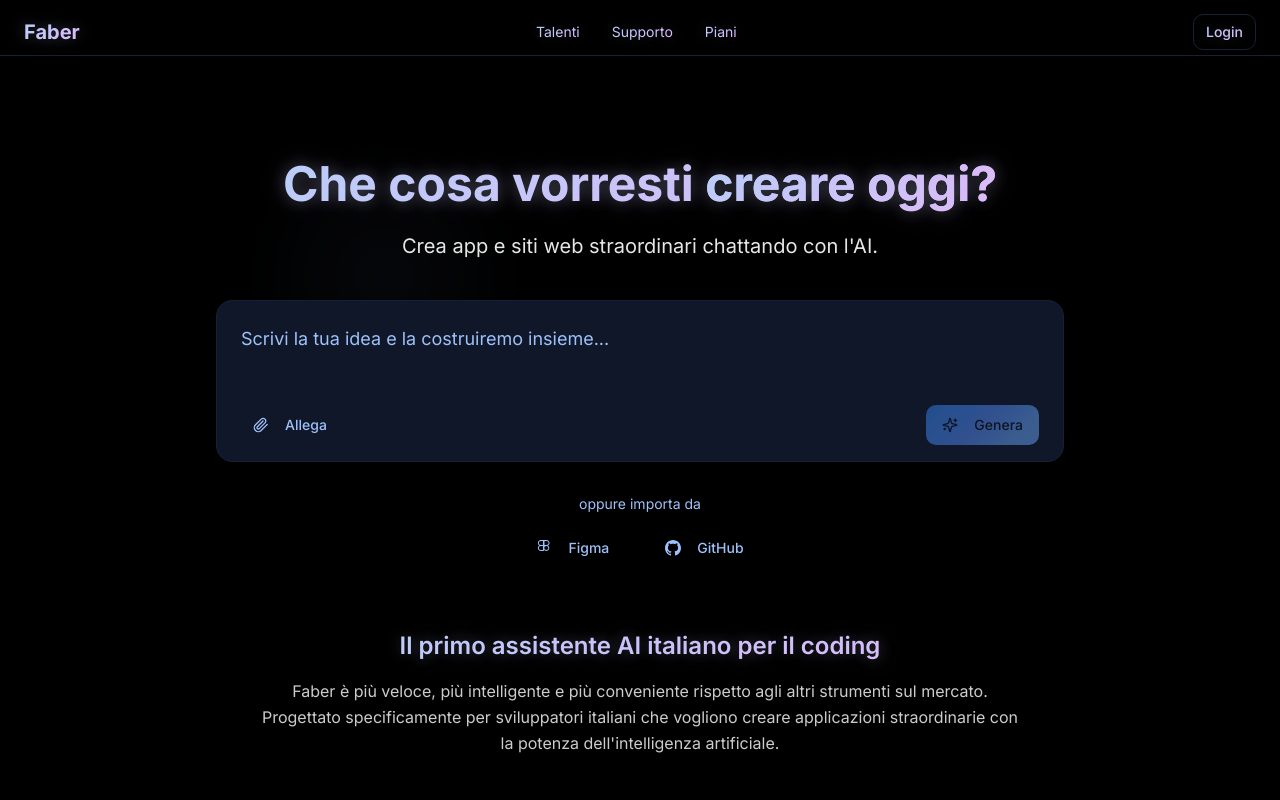
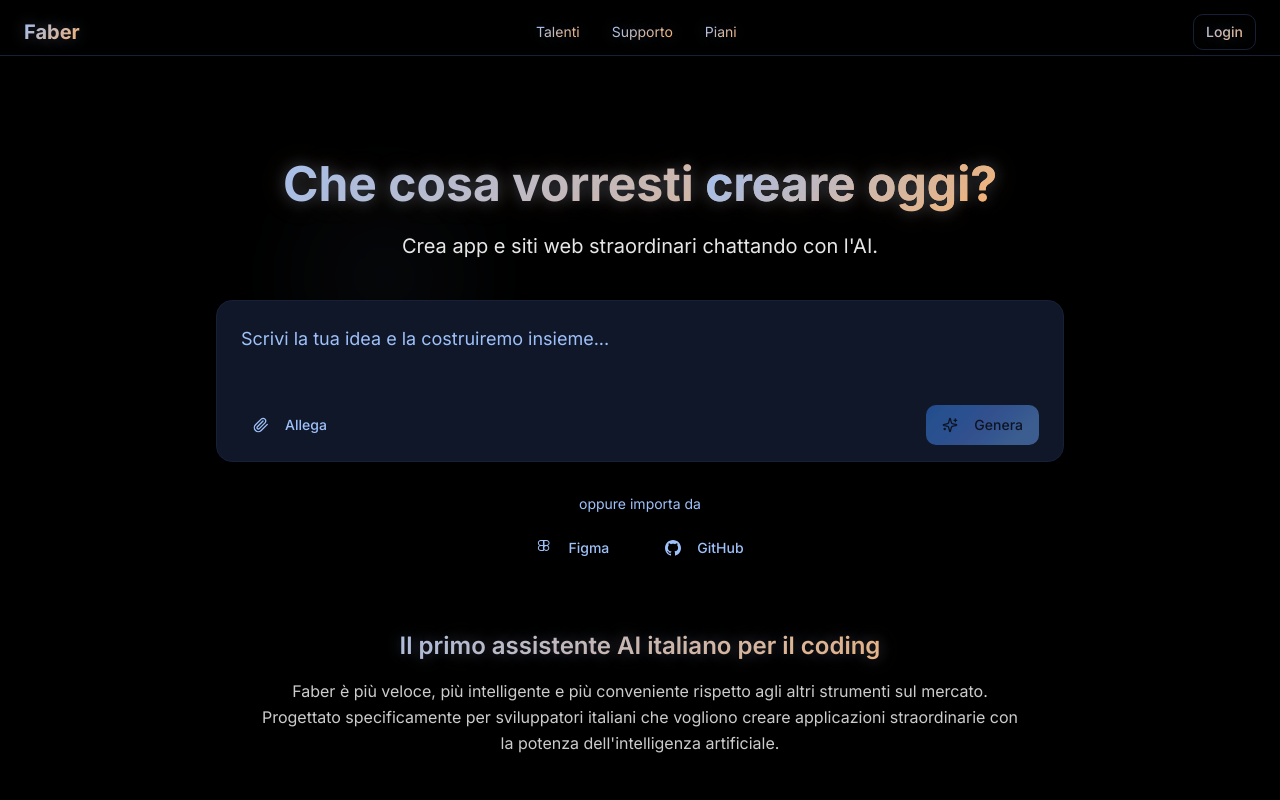
Before and after one commit to filippogiannet-dot/faber-create-flow, a React (Vite) app: page / in a window 1280 px wide. Shown: the top 800 px of the page. Built offline with nearby package versions, Linux system fonts and the light colour scheme.

Commit message:
Update text gradient to blue-orange.
Changed text gradient to be chromatic, ranging from blue to orange.
Here are the files that were edited by the AI in that message:
-edited src/index.css

```diff
--- a/src/index.css
+++ b/src/index.css
@@ -127,8 +127,8 @@ All colors MUST be HSL. */
 
     /* Apple Intelligence Style Text */
     --apple-text: linear-gradient(135deg,
-      hsl(217, 85%, 85%) 0%,
-      hsl(280, 85%, 85%) 100%);
+      hsl(217, 90%, 80%) 0%,
+      hsl(30, 100%, 70%) 100%);
 
     /* Animations */
     --transition-smooth: all 0.3s cubic-bezier(0.4, 0, 0.2, 1);
@@ -170,7 +170,7 @@ All colors MUST be HSL. */
     -webkit-background-clip: text;
     background-clip: text;
     -webkit-text-fill-color: transparent;
-    text-shadow: 0 0 15px hsl(217 85% 85% / 0.3), 0 0 30px hsl(280 85% 85% / 0.2);
+    text-shadow: 0 0 15px hsl(217 90% 80% / 0.3), 0 0 30px hsl(30 100% 70% / 0.2);
   }
 
   .chrome-bg {
```
